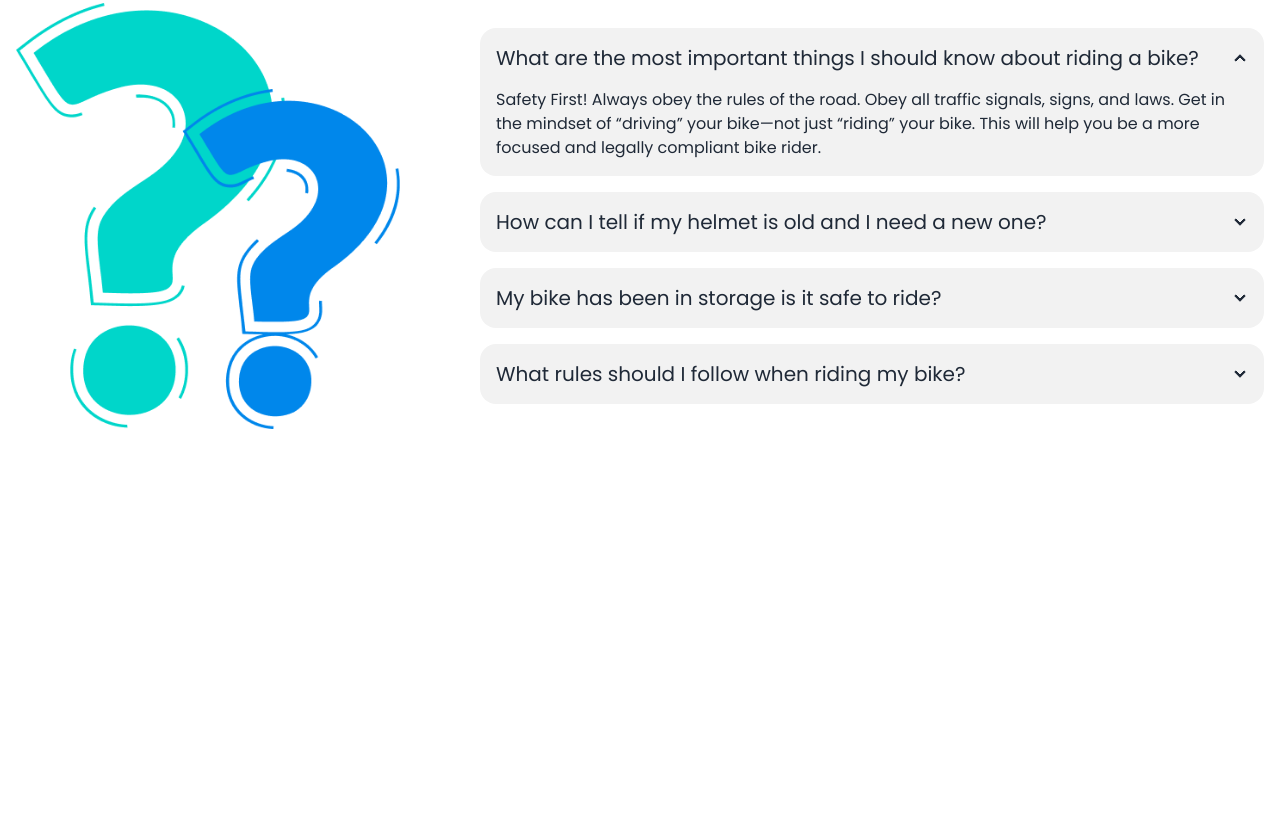
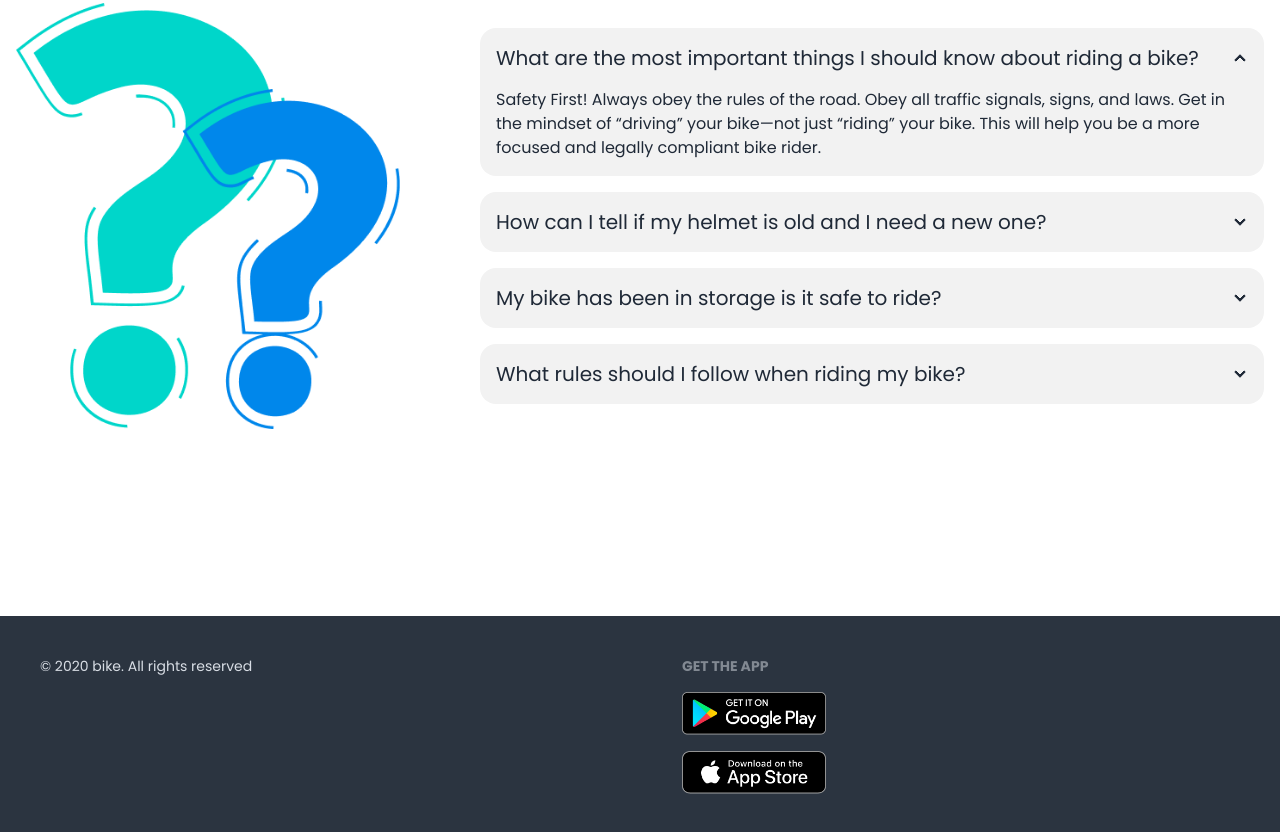
Before and after one commit to shalve37/biker-zone-project, a plain HTML site: page index.html in a window 1280 px wide. Shown: the part 2592-3424 px from the top of the page. Before the commit the page ends 3208 px from the top, so only its background shows below. Drawn offline with nearby package versions, Linux system fonts and the light colour scheme; files whose address does not match are found by name.

Commit message:
added the footer section

```diff
--- a/index.html
+++ b/index.html
@@ -302,7 +302,7 @@
             <h3 class="text-4xl font-semibold text-center pb-10">Frequently Asked <span class="text-bike-primary">Questions</span></h3>
             <div class="hero min-h-screen">
                 <div class="hero-content flex-col gap-20 lg:flex-row">
-                  <img src="/images/others/faq.png" class="max-w-sm rounded-lg" />
+                  <img src="/images/others/faq.png" class="w-3/4 lg:max-w-sm rounded-lg" />
                   <div class="flex flex-col gap-4">
                     <div class="collapse collapse-arrow bg-base-200">
                             <input type="radio" name="my-accordion-2" checked="checked" />
@@ -346,9 +346,18 @@
               </div>
         </section>
     </main>
-    <footer>
-
-    </footer>
+    <footer class="footer p-10 bg-neutral text-neutral-content">
+        <div>
+          <p>© 2020 bike. All rights reserved</p>
+        </div>
+        <div>
+          <span class="footer-title">Get the App</span>
+          <div class="grid grid-flow-col gap-4 lg:grid-flow-row">
+            <a><img class="w-36" src="images/others/android.png" alt=""></a>
+            <a><img class="w-36" src="images/others/ios.png" alt=""></a>
+          </div>
+        </div>
+      </footer>
 </body>
 
 </html>
```
